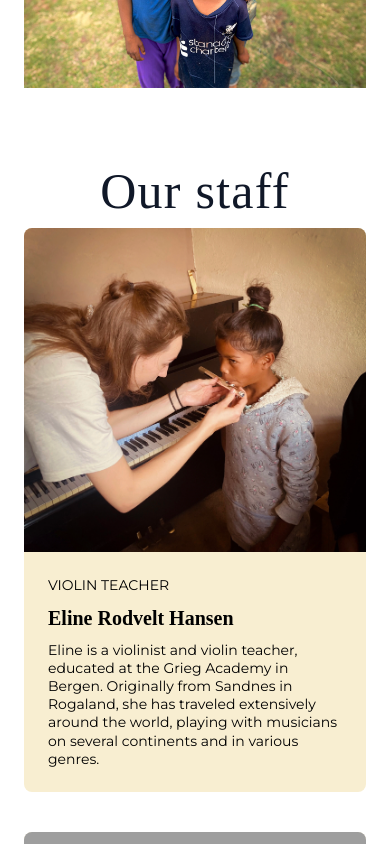
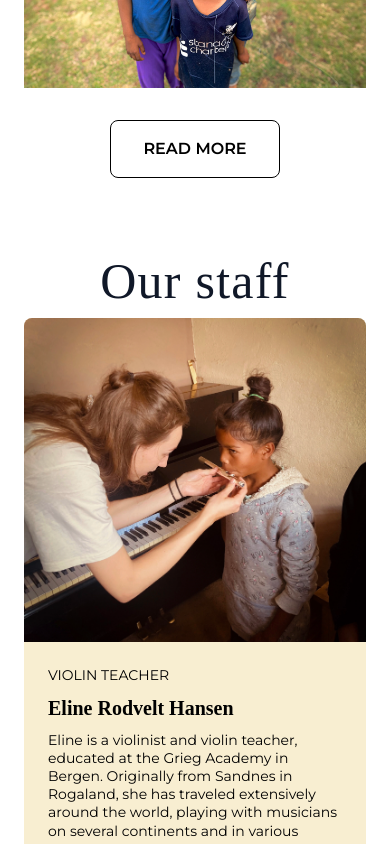
Before and after one commit to NoroffFEU/musikkforandrerliv.no, a React (Vite) app: page / in a window 390 px wide. Shown: the part 2500-3344 px from the top of the page. Built offline with nearby package versions, Linux system fonts and the light colour scheme; grey boxes are pictures that could not be loaded; a web font is replaced by a local one.

Commit message:
feat: ReadMoreButton + replaced placeholders at '/'

```diff
--- /dev/null
+++ b/src/components/buttons/readMoreButton.jsx
@@ -0,0 +1,11 @@
+import ReusableButton from './reusableButton'
+
+export default function ReadMoreButton({ href }) {
+  return (
+    <ReusableButton
+      text="READ MORE"
+      href={href}
+      className="py-4 px-8 rounded-lg font-semibold md:text-2xl"
+    />
+  );
+}
--- a/src/components/homePage/historySection.jsx
+++ b/src/components/homePage/historySection.jsx
@@ -1,6 +1,7 @@
-import React, { useEffect, useState } from 'react';
+import React, { useEffect, useState } from 'react'
 
-import data from '../../data/landing-page-content.json';
+import data from '../../data/landing-page-content.json'
+import ReadMoreButton from '../buttons/readMoreButton'
 
 export function HistorySection() {
   const { image, title, content } = data.history;
@@ -71,10 +72,7 @@ export function HistorySection() {
           alt="History of MMF"
           className="mx-auto w-full h-auto object-cover"
         />
-
-        <button className="hidden sm:inline-block w-fit py-4 px-[30px] border rounded-[9px] [font-family:var(--font-sans) ] font-semibold md:text-2xl cursor-pointer">
-          READ MORE
-        </button>
+        <ReadMoreButton href='/readmore'/>
       </div>
 
       <button
--- a/src/components/homePage/supportSection.jsx
+++ b/src/components/homePage/supportSection.jsx
@@ -3,6 +3,7 @@ import React from 'react';
 import { IoIosArrowForward } from 'react-icons/io';
 
 import supportData from '../../data/support.json';
+import ReadMoreButton from '../buttons/readMoreButton';
 
 const SupportSection = () => {
   return (
@@ -31,12 +32,7 @@ const SupportSection = () => {
             {supportData.content}
           </p>
           <div className="hidden gap-[20px] sm:flex sm:flex-row md:flex-col lg:flex-row">
-            <button className="inline-block w-fit py-4 px-[30px] border rounded-[9px] [font-family:var(--font-sans) ] font-semibold md:text-2xl cursor-pointer whitespace-nowrap">
-              READ MORE
-            </button>
-            <button className="inline-block w-fit py-4 px-[30px] border rounded-[9px] [font-family:var(--font-sans) ] font-semibold md:text-2xl cursor-pointer text-white bg-[var(--color-sunset-red)] border-[var(--color-sunset-red)]">
-              DONATE
-            </button>
+            <ReadMoreButton href="/readmore" />
           </div>
         </div>
       </div>
--- a/src/components/homePage/volunteerSection.jsx
+++ b/src/components/homePage/volunteerSection.jsx
@@ -3,6 +3,7 @@ import React from 'react';
 import { IoIosArrowForward } from 'react-icons/io';
 
 import content from '../../data/landing-page-content.json';
+import ReadMoreButton from '../buttons/readMoreButton';
 
 const VolunteerSection = () => {
   const volunteerContent = content.volunteer;
@@ -28,9 +29,7 @@ const VolunteerSection = () => {
               {paragraph}
             </p>
           ))}
-          <button className="hidden sm:inline-block w-fit py-4 px-[30px] border rounded-[9px] [font-family:var(--font-sans) ] font-semibold md:text-2xl cursor-pointer">
-            READ MORE
-          </button>
+          <ReadMoreButton href="/readmore" />
         </div>
         <div className="w-full md:w-1/2 md:h-full flex items-center justify-center">
           <img
--- a/src/components/homePage/workSection.jsx
+++ b/src/components/homePage/workSection.jsx
@@ -3,6 +3,7 @@ import React from 'react';
 import { IoIosArrowForward } from 'react-icons/io';
 
 import data from '../../data/landing-page-content.json';
+import ReadMoreButton from '../buttons/readMoreButton'
 
 export default function WorkSection() {
   const { image, title, content } = data.work;
@@ -31,9 +32,7 @@ export default function WorkSection() {
           <p className="[font-family:var(--font-sans)] text-sm sm:text-lg max-w-[462px] text-[#363732]">
             {content}
           </p>
-          <button className="hidden sm:inline-block w-fit py-4 px-[30px] border rounded-[9px] [font-family:var(--font-sans) ] font-semibold md:text-2xl cursor-pointer">
-            READ MORE
-          </button>
+          <ReadMoreButton href="/readmore" />
         </div>
       </div>
     </section>
```
